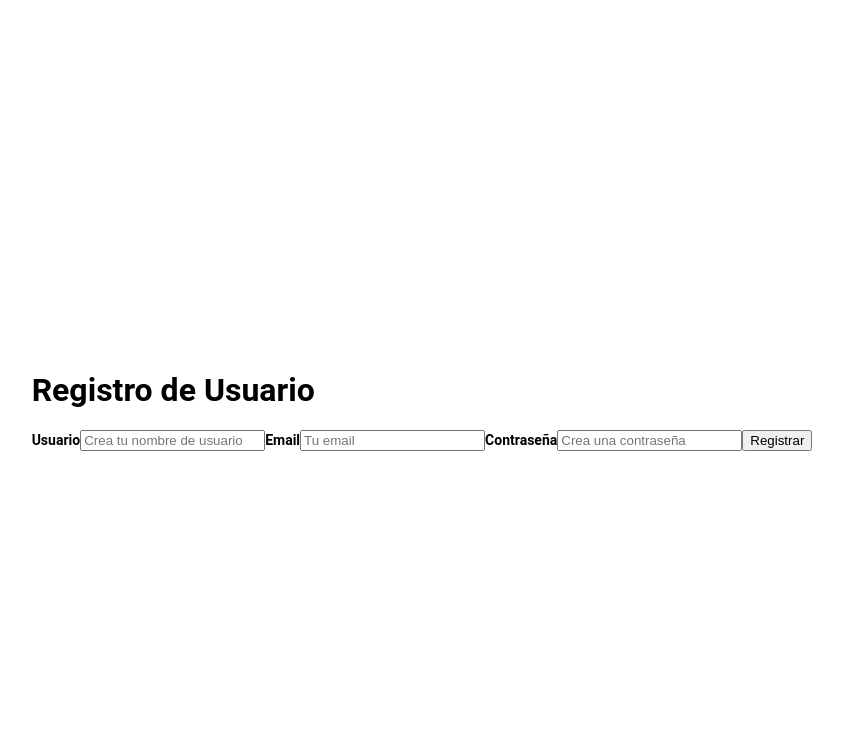
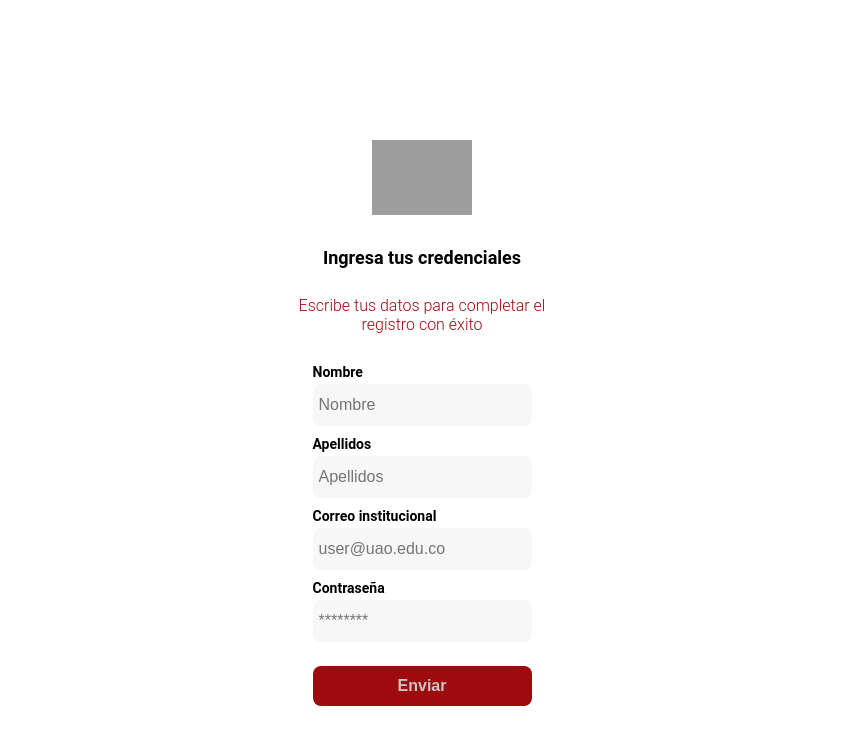
Before and after one commit to nicky212016/proyecto-web, a React (Vite) app: page /registro in a window 1280 px wide. Shown: the top 744 px of the page, without its empty margins (218-1061 px from the left). Built offline with nearby package versions, Linux system fonts and the light colour scheme; grey boxes are pictures that could not be loaded.

Commit message:
alerta de no credenciales

```diff
--- a/src/App.jsx
+++ b/src/App.jsx
@@ -12,6 +12,7 @@ const App = () => {
         <Route path="/" element={<Login />} />
         <Route path="/registro" element={<Registro />} />
         <Route path="/passwordChanger" element={<PasswordChanger />} />
+
       </Routes>
     </Router>
   );
--- a/src/components/Login.jsx
+++ b/src/components/Login.jsx
@@ -1,11 +1,22 @@
-import React from 'react';
+import React, { useState } from 'react';
 import { useNavigate } from 'react-router-dom';
 
 const Login = () => {
   const navigate = useNavigate();
+  const [email, setEmail] = useState('');
+  const [password, setPassword] = useState('');
 
   const handleNavigate = (url) => {
     navigate(url);
+  };
+
+  const handleSubmit = (event) => {
+    event.preventDefault();
+    if (!email || !password) {
+      alert('Por favor, ingrese su usuario y contraseña.');
+    } else {
+      // Lógica para enviar el formulario
+    }
   };
 
   return (
@@ -21,11 +32,25 @@ const Login = () => {
               className="logo-uao"
             />
             <h1 className="title">Ingresa tus credenciales</h1>
-            <form className="form">
+            <form className="form" onSubmit={handleSubmit}>
               <label htmlFor="user" className="label">Usuario</label>
-              <input type="text" id="email" placeholder="Usuario UAO" className="input input-email" />
+              <input
+                type="text"
+                id="email"
+                placeholder="Usuario UAO"
+                className="input input-email"
+                value={email}
+                onChange={(e) => setEmail(e.target.value)}
+              />
               <label htmlFor="password" className="label">Contraseña</label>
-              <input type="password" id="password" placeholder="********" className="input input-password" />
+              <input
+                type="password"
+                id="password"
+                placeholder="********"
+                className="input input-password"
+                value={password}
+                onChange={(e) => setPassword(e.target.value)}
+              />
               <button type="submit" className="primary-button login-button">Enviar</button>
             </form>
             <button
@@ -38,7 +63,7 @@ const Login = () => {
               className="subtitle"
               onClick={() => handleNavigate('/passwordChanger')}
             >
-              ¿Olvidaste tu contraseña?
+              Cambiar Contraseña
             </button>
           </div>
         </div>
--- a/src/components/PasswordChanger.jsx
+++ b/src/components/PasswordChanger.jsx
@@ -1,14 +1,36 @@
-import React from 'react';
+import React from "react";
 
 const PasswordChanger = () => {
   return (
-    <div>
-      <h1>Recuperar Contraseña</h1>
-      <form>
-        <label htmlFor="email" className="label">Email</label>
-        <input type="email" id="email" placeholder="Introduce tu email" />
-        <button type="submit">Enviar enlace de recuperación</button>
-      </form>
+    <div className="login">
+      <div className="container">
+        <img
+          src="https://www.uao.edu.co/wp-content/uploads/2024/01/version-color-1-1536x864.png"
+          alt="uao-logo"
+          className="logo-uao"
+        />
+        <h1 className="title">Cambio de contraseña</h1>
+        <p className="subtitle">
+          Escribe tu correo para poder cambiar tu contraseña correctamente
+        </p>
+        <form action="/" className="form">
+          <label for="email" className="label">
+            Correo electrónico
+          </label>
+          <input
+            type="text"
+            id="email"
+            placeholder="user@uao.edu.co"
+            className="input input-email"
+          />
+          <button
+            className="subtitle"
+            onClick={() => handleNavigate("/passwordChanger")}
+          >
+            Cambiar contraseña
+          </button>
+        </form>
+      </div>
     </div>
   );
 };
--- a/src/components/Registro.jsx
+++ b/src/components/Registro.jsx
@@ -1,18 +1,67 @@
-import React from 'react';
+import React from "react";
 
 const Registro = () => {
   return (
-    <div>
-      <h1>Registro de Usuario</h1>
-      <form>
-        <label htmlFor="user" className="label">Usuario</label>
-        <input type="text" id="user" placeholder="Crea tu nombre de usuario" />
-        <label htmlFor="email" className="label">Email</label>
-        <input type="email" id="email" placeholder="Tu email" />
-        <label htmlFor="password" className="label">Contraseña</label>
-        <input type="password" id="password" placeholder="Crea una contraseña" />
-        <button type="submit">Registrar</button>
-      </form>
+    <div className="login">
+      <div className="container">
+        <img
+          src="https://www.uao.edu.co/wp-content/uploads/2024/01/version-color-1-1536x864.png"
+          alt="uao-logo"
+          className="logo-uao"
+        ></img>
+        <h1 className="title">Ingresa tus credenciales</h1>
+        <p className="subtitle">
+          Escribe tus datos para completar el registro con éxito
+        </p>
+        <form action="/" className="form">
+          <label for="name" className="label">
+            Nombre
+          </label>
+          <input
+            type="text"
+            ide="name"
+            placeholder="Nombre"
+            className="input input-name"
+          ></input>
+
+          <label for="last name" className="label">
+            Apellidos
+          </label>
+          <input
+            type="text"
+            id="last-name"
+            placeholder="Apellidos"
+            className="input input-lastname"
+          ></input>
+
+          <label for="last name" className="label">
+            Correo institucional
+          </label>
+          <input
+            type="text"
+            id="email"
+            placeholder="user@uao.edu.co"
+            className="input input-email"
+          ></input>
+
+          <label for="password" className="label">
+            Contraseña
+          </label>
+          <input
+            type="password"
+            id="password"
+            placeholder="********"
+            className="input input-password"
+          ></input>
+
+          <button
+            onClick={() => handleNavigate("/")}
+            className="primary-button login-button"
+          >
+            Enviar
+          </button>
+        </form>
+      </div>
     </div>
   );
 };
```
